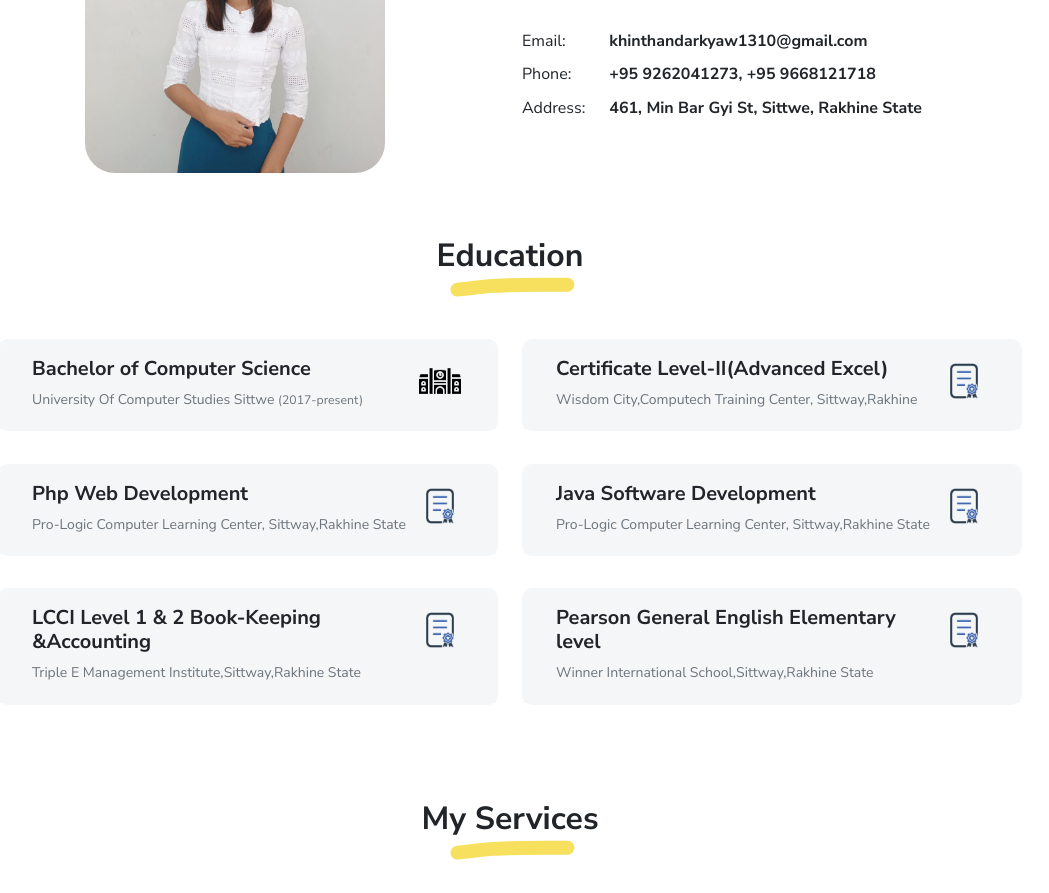
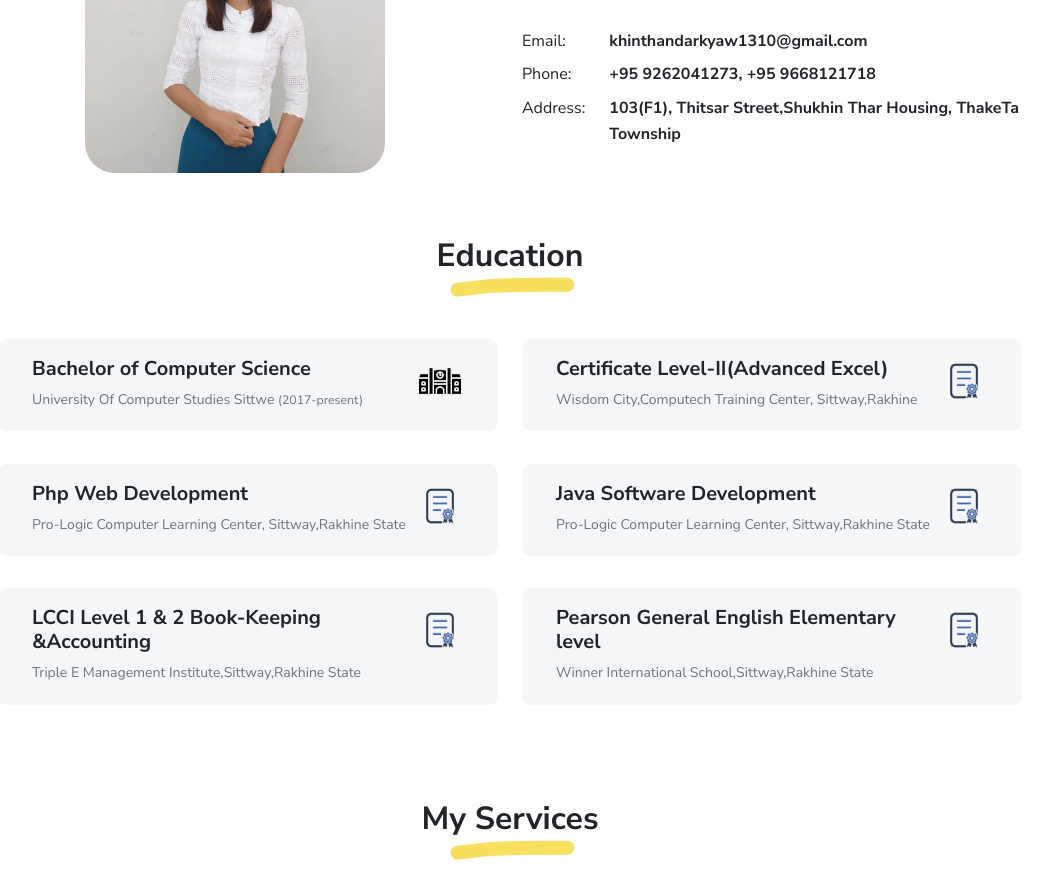
Before and after one commit to Khinthandarkyaw-dev/Portfolio, a plain HTML site: page index.html in a window 1280 px wide. Shown: the part 960-1853 px from the top of the page, without its empty margins (130-1179 px from the left). Drawn offline with Linux system fonts and the light colour scheme.

Commit message:
Update index.html

```diff
--- a/index.html
+++ b/index.html
@@ -134,8 +134,7 @@
                   <div class="pb-1">Address:</div>
                 </div>
                 <div class="col-sm-10">
-                  <div class="pb-1 fw-bolder">461, Min Bar Gyi St, Sittwe,
-                    Rakhine State
+                  <div class="pb-1 fw-bolder">103(F1), Thitsar Street,Shukhin Thar Housing, ThakeTa Township
                   </div>
                 </div>
 
```
